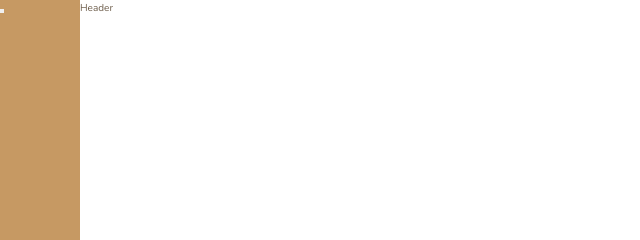
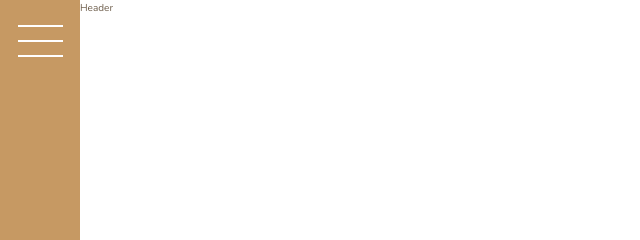
Before and after one commit to DeboraBucci/nexter, a website: page index.html in a window 1280 px wide. Shown: the top 240 px of the page, 0-640 px from the left. Drawn offline with nearby package versions, Linux system fonts and the light colour scheme.

Commit message:
compile sass code into css syntax

```diff
--- a/css/style.css
+++ b/css/style.css
@@ -74,7 +74,26 @@ body {
 .sidebar {
   background-color: #c69963;
   grid-column: sidebar-start / sidebar-end;
-  grid-row: 1 / -1; }
+  grid-row: 1 / -1;
+  display: flex;
+  justify-content: center; }
+
+.nav-btn {
+  cursor: pointer;
+  border: none;
+  border-radius: 0;
+  margin-top: 4rem; }
+  .nav-btn, .nav-btn::before, .nav-btn::after {
+    background-color: #fff;
+    height: 2px;
+    width: 4.5rem; }
+  .nav-btn::before, .nav-btn::after {
+    content: "";
+    display: block; }
+  .nav-btn::before {
+    transform: translateY(-1.5rem); }
+  .nav-btn::after {
+    transform: translateY(1.3rem); }
 
 .header {
   grid-column: full-start / col-end 6; }
```
